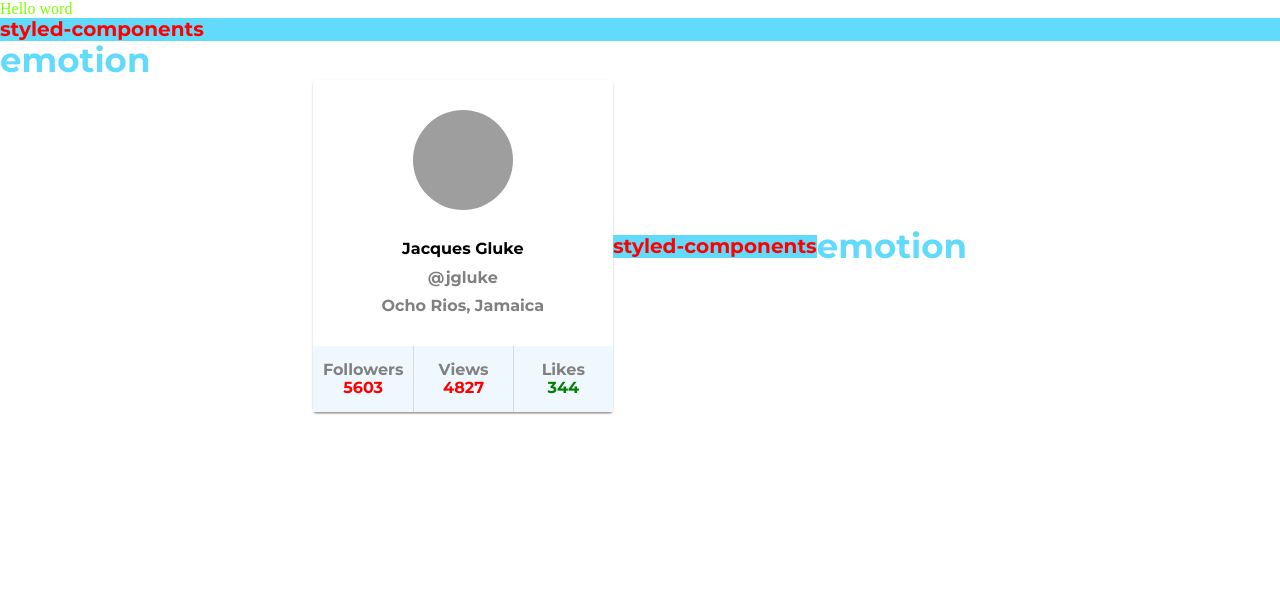
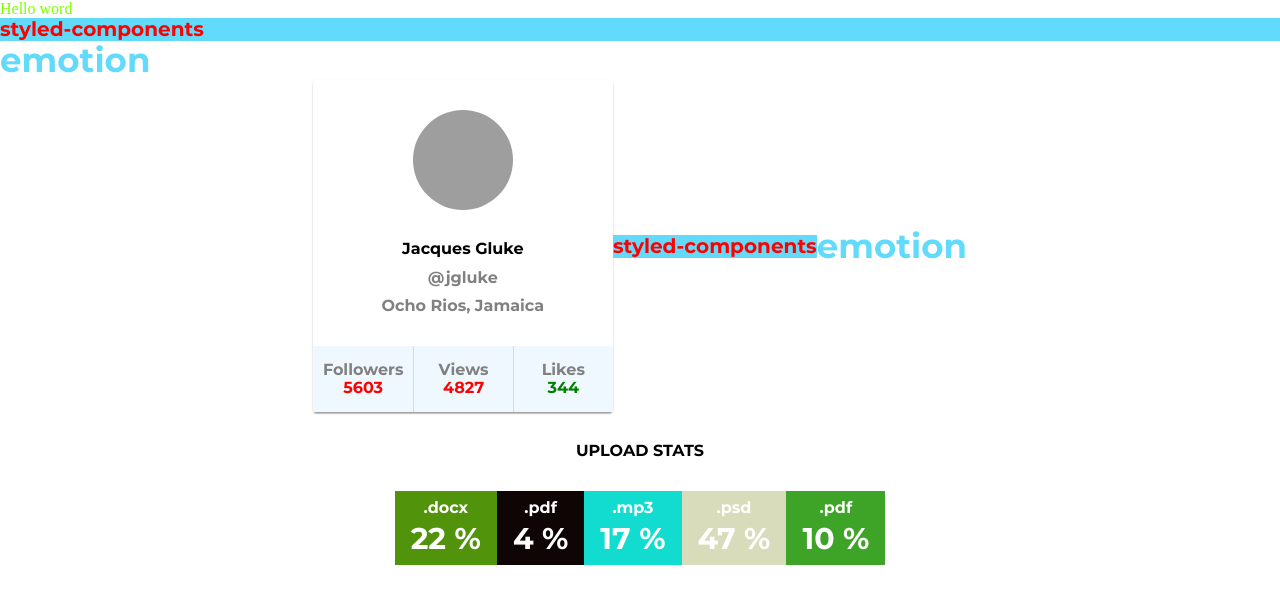
Before and after one commit to YriiHvozdetskiy/react-ts_module-1, a React (Create React App) app: page / in a window 1280 px wide. Shown: the top 604 px of the page. Built offline with nearby package versions, Linux system fonts and the light colour scheme; grey boxes are pictures that could not be loaded; the HTML template or start-up script is replaced by a standard one.

Commit message:
add Statistics component

```diff
--- a/src/App.tsx
+++ b/src/App.tsx
@@ -2,7 +2,9 @@
 import {PageTitle} from './components/PageTitle/PageTitle';
 import {Profile} from './components/Profile/Profile';
 import {Container} from './components/Container/Container';
+import {Statistics} from './components/Statistics/Statistics';
 import user from './data.json'
+import stats from 'stats.json'
 
 export const App = () => {
    return (
@@ -11,6 +13,7 @@
          <Container>
             <Profile user={user}/>
          </Container>
+         <Statistics title='Upload Stats' stats={stats}/>
       </div>
    );
 };
--- /dev/null
+++ b/src/components/Statistics/Statistics.styled.tsx
@@ -0,0 +1,50 @@
+import styled from 'styled-components';
+
+export const Section = styled.section`
+  max-width: 1600px;
+  width: 100%;
+  margin: 0 auto;
+  padding: 30px;
+  display: flex;
+  flex-direction: column;
+  align-items: center;
+`;
+
+export const Title = styled.h1`
+  text-transform: uppercase;
+  text-align: center;
+`;
+
+export const List = styled.ul`
+  display: flex;
+  align-items: center;
+  margin-top: 30px;
+`;
+
+type TProps = {
+   randomRgb: () => string
+}
+
+export const ItemList = styled.li<TProps>`
+  display: flex;
+  flex-direction: column;
+  align-items: center;
+  padding: 8px 16px;
+  background: ${props => {
+   console.log('props',props)
+    return  props.randomRgb
+  }};
+`;
+
+type TText = {
+   isBigFont?: boolean
+}
+
+export const Text = styled.span<TText>`
+  color: white;
+  font-size: ${props => props.isBigFont ? 30 : 16}px;
+
+  :not(:last-child) {
+    margin-bottom: 5px;
+  }
+`;
--- /dev/null
+++ b/src/components/Statistics/Statistics.tsx
@@ -0,0 +1,37 @@
+import {ItemList, List, Section, Text, Title} from './Statistics.styled';
+import {FC} from 'react';
+
+interface IProps {
+   title?: string;
+   stats: {
+      id: string
+      label: string
+      percentage: number
+   }[];
+}
+
+const randomRgb = () => {
+   const rgbNum = () => Math.floor (Math.random () * 256);
+   const r = rgbNum ();
+   const g = rgbNum ();
+   const b = rgbNum ();
+   return `rgb(${r},${g},${b})`;
+};
+
+export const Statistics: FC<IProps> = ({title, stats}) => {
+   return (
+      <>
+         <Section>
+            {title && <Title>{title}</Title>}
+            <List>
+               {stats.map (({id, label, percentage}) => (
+                  <ItemList randomRgb={randomRgb} key={id}>
+                     <Text>{label}</Text>
+                     <Text isBigFont>{percentage} %</Text>
+                  </ItemList>
+               ))}
+            </List>
+         </Section>
+      </>
+   );
+};
--- /dev/null
+++ b/src/stats.json
@@ -0,0 +1,7 @@
+[
+  { "id": "id-1", "label": ".docx", "percentage": 22 },
+  { "id": "id-2", "label": ".pdf", "percentage": 4 },
+  { "id": "id-3", "label": ".mp3", "percentage": 17 },
+  { "id": "id-4", "label": ".psd", "percentage": 47 },
+  { "id": "id-5", "label": ".pdf", "percentage": 10 }
+]
```
